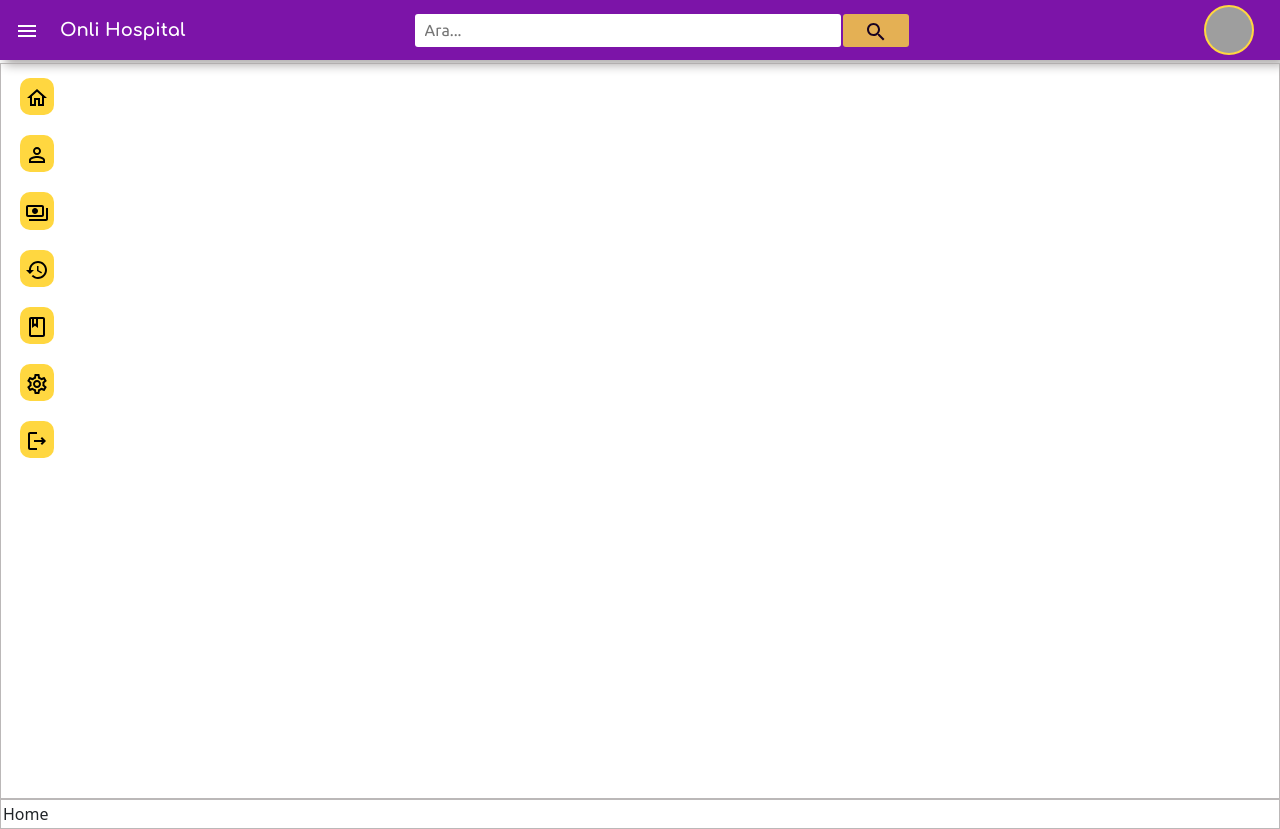
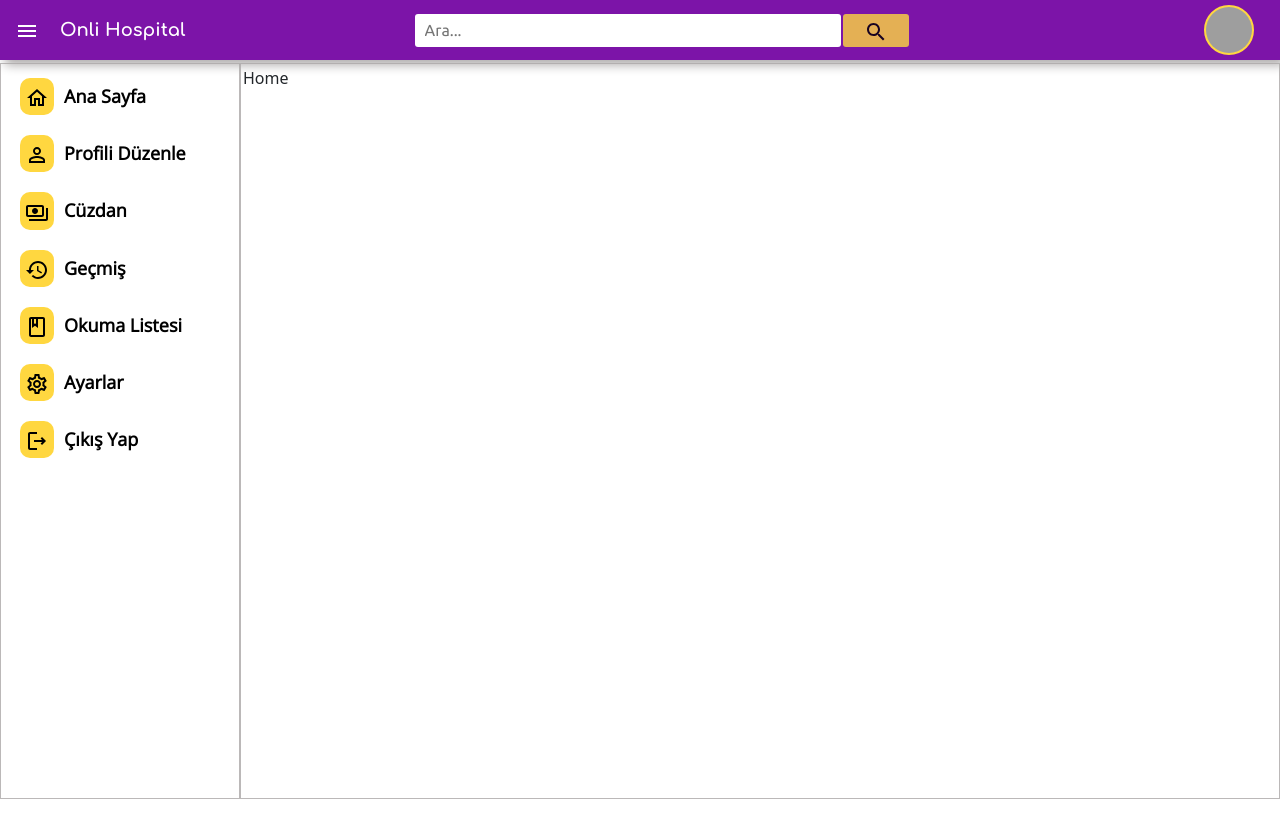
Before and after one commit to mehmetkekec58/onli-hospital-react, a React (Create React App) app: page / in a window 1280 px wide. After the commit the page ends 800 px from the top, so only its background shows below. Built offline with nearby package versions, Linux system fonts and the light colour scheme; grey boxes are pictures that could not be loaded; a web font is replaced by a local one.

Commit message:
added drawer opening and closing useState

```diff
--- a/src/pages/main/Main.tsx
+++ b/src/pages/main/Main.tsx
@@ -1,4 +1,4 @@
-import React from 'react'
+import React, { useState } from 'react'
 import Navi from '../../layouts/navi/Navi'
 import { Route, Routes } from 'react-router-dom';
 import Home from '../home/Home';
@@ -8,12 +8,13 @@ import Profile from '../profile/Profile';
 import "./Main.css";
 
 const Main = () => {
+  const [openDrawer, setOpenDrawer] = useState<boolean>(true);
+
   return (
     <div>
-      <Navi />
-
-      <div className='grid-container'>
-        <div className='grid-item'> <Drawer /></div>
+      <Navi setOpenDrawer={setOpenDrawer} openDrawer={openDrawer} />
+      <div className={openDrawer? "grid-container1" : "grid-container2"}>
+        <div  className='grid-item'> <Drawer openDrawer={openDrawer} /></div>
         <div className='grid-item'>
           <Routes>
             <Route index element={<Home />} />
```
